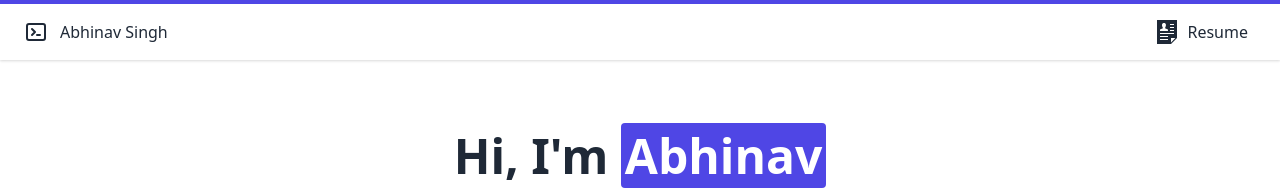
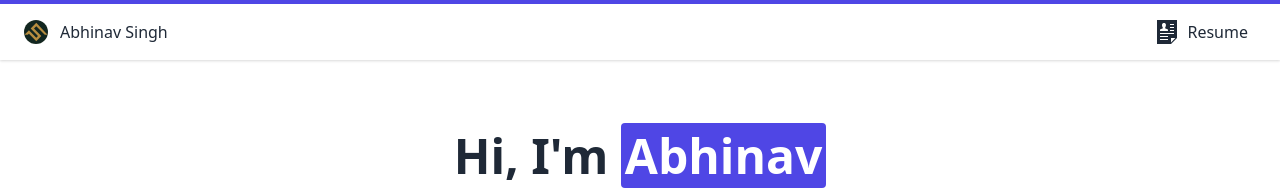
Before and after one commit to terriblebassist/myfolio, a Vue app: page / in a window 1280 px wide. Shown: the top 190 px of the page. Built offline with nearby package versions, Linux system fonts and the light colour scheme.

Commit message:
logo updated

```diff
--- a/index.html
+++ b/index.html
@@ -2,7 +2,7 @@
 <html lang="en">
   <head>
     <meta charset="UTF-8" />
-    <link rel="icon" href="./src/assets/logo.png" />
+    <link rel="icon" href="./src/assets/logo.svg" />
     <meta name="viewport" content="width=device-width, initial-scale=1.0" />
     <title>Abhinav's Portfolio</title>
     <script src="https://unpkg.com/scrollreveal"></script>
--- a/src/App.vue
+++ b/src/App.vue
@@ -5,10 +5,9 @@
 				<div class="flex items-center justify-between">
 					<div>
 						<a class="flex items-center text-gray-800 hover:text-indigo-600" href="#">
-							<svg class="h-6 w-6 sm:h-6 sm:w-6" fill="none" viewBox="0 0 24 24" stroke="currentColor">
-								<path stroke-linecap="round" stroke-linejoin="round" stroke-width="2" d="M8 9l3 3-3 3m5 0h3M5 20h14a2 2 0 002-2V6a2 2 0 00-2-2H5a2 2 0 00-2 2v12a2 2 0 002 2z" />
-							</svg>
+							<object class="h-6 w-6 sm:h-6 sm:w-6" type="image/svg+xml" data="./src/assets/logo.svg"></object>
 							<span class="mx-3 font-medium text-sm md:text-base">Abhinav Singh</span>
+
 						</a>
 					</div>
 					<div class="flex items-center -mx-2">
```
Also changed, not shown: src/assets/logo.png (deleted), src/assets/logo.svg (added).
